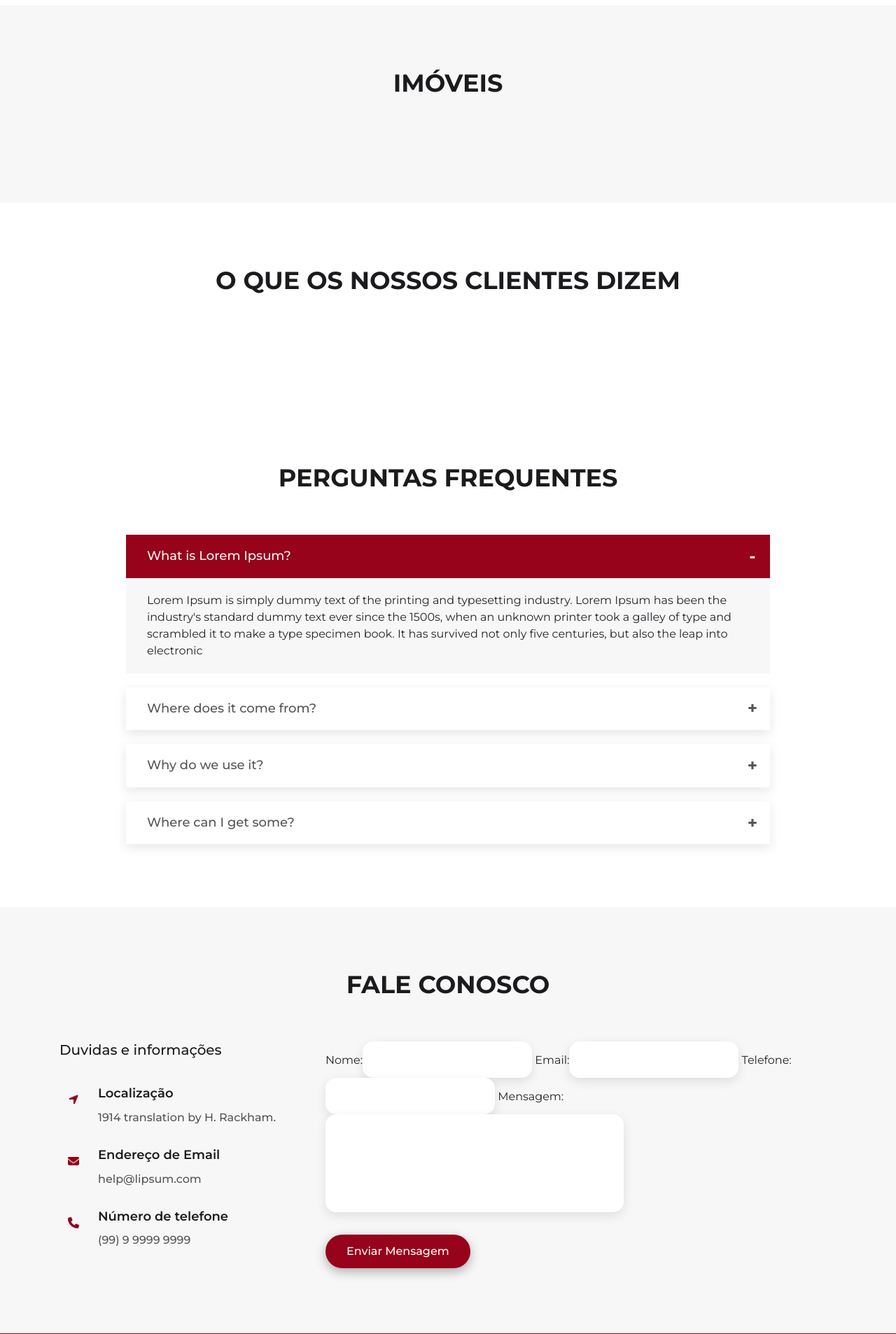
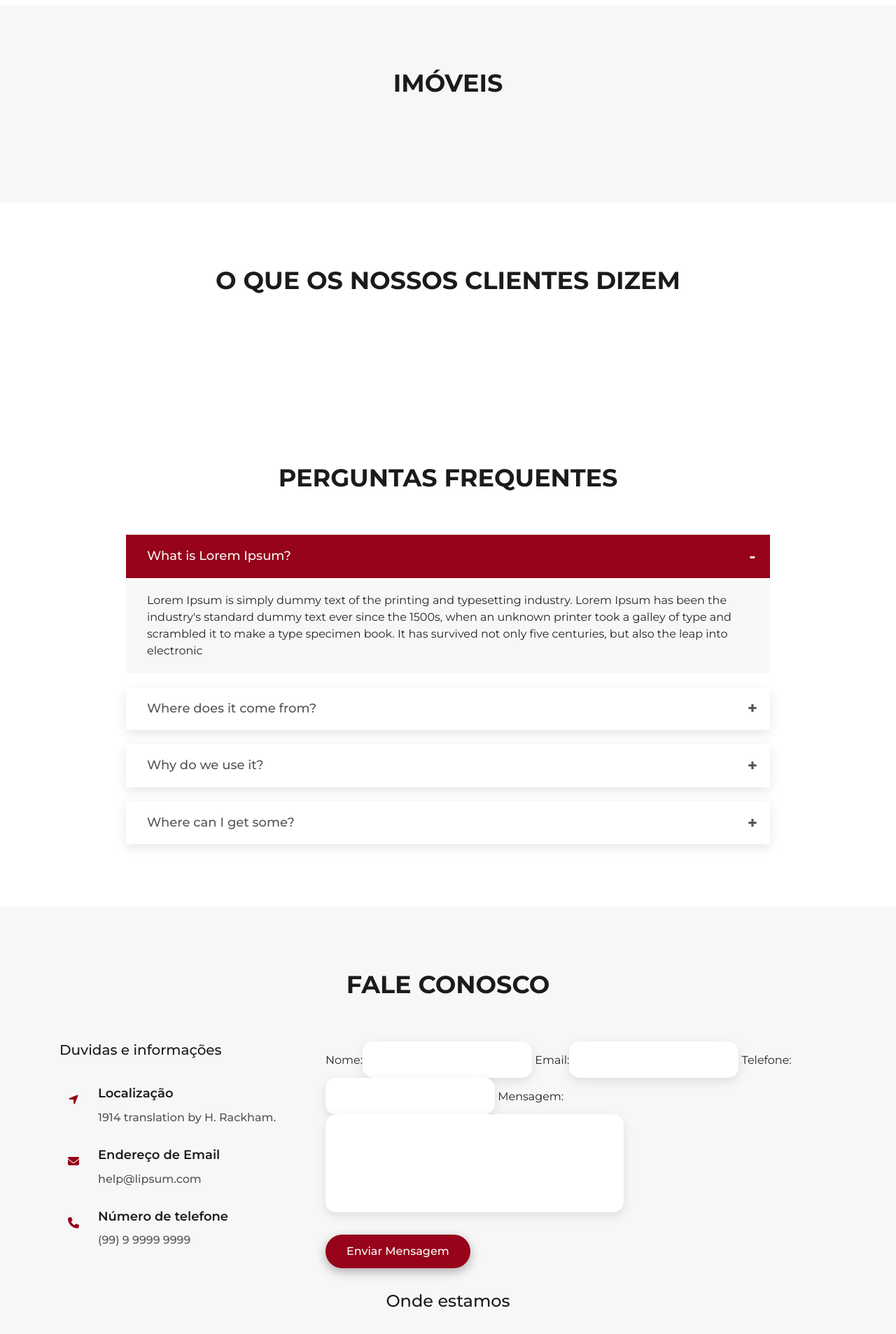
Before and after one commit to luanaAlm/imobili-ria-, a Django app: page / in a window 1280 px wide. Shown: the part 1506-3412 px from the top of the page at 70% size. Run offline with Django 3.2, Linux system fonts and the light colour scheme; data that the repository does not hold is empty; some libraries are stand-ins or nearby versions.

Commit message:
Alteração css

```diff
--- a/core/templates/index.html
+++ b/core/templates/index.html
@@ -307,7 +307,7 @@
         <div class="row justify-content-center">
             <div class="col-lg-8">
                 <div class="section-title">
-                    <h2>Fale <span>Conosco</span></h2>
+                    <h2>Fale Conosco</h2>
                 </div>
             </div>
         </div>
@@ -354,6 +354,16 @@
                 </div>
             </div>
         </div>
+        <div class="mapa">
+            <div class="row justify-content-center">
+                <div class="col-lg-8">
+                    <div class="section-title">
+                        <h3>Onde estamos</h3>
+                    </div>
+                </div>
+            </div>
+            <iframe src="https://www.google.com/maps/embed?pb=!1m14!1m12!1m3!1d15896.146174103107!2d-42.79551755!3d-5.09779395!2m3!1f0!2f0!3f0!3m2!1i1024!2i768!4f13.1!5e0!3m2!1spt-BR!2sbr!4v1640185785225!5m2!1spt-BR!2sbr" width="100%" height="450" style="border:0;" allowfullscreen="" loading="lazy"></iframe>
+        </div>
     </div>
 </section>
 <!-- Fim Contact -->
--- a/static/css/style.css
+++ b/static/css/style.css
@@ -509,6 +509,16 @@ ul {
 #id_mensagem:focus {
   border-color: var(--main-color);
 }
+.mapa {
+  padding-top: 30px;
+}
+.mapa h3 {
+  font-size: 24px;
+  color: var(--block-900);
+  font-weight: 500;
+  margin: 0 0 40px;
+  text-align: center;
+}
 /*--------------------------------------------------------------
 # View_imoveis
 --------------------------------------------------------------*/
```
